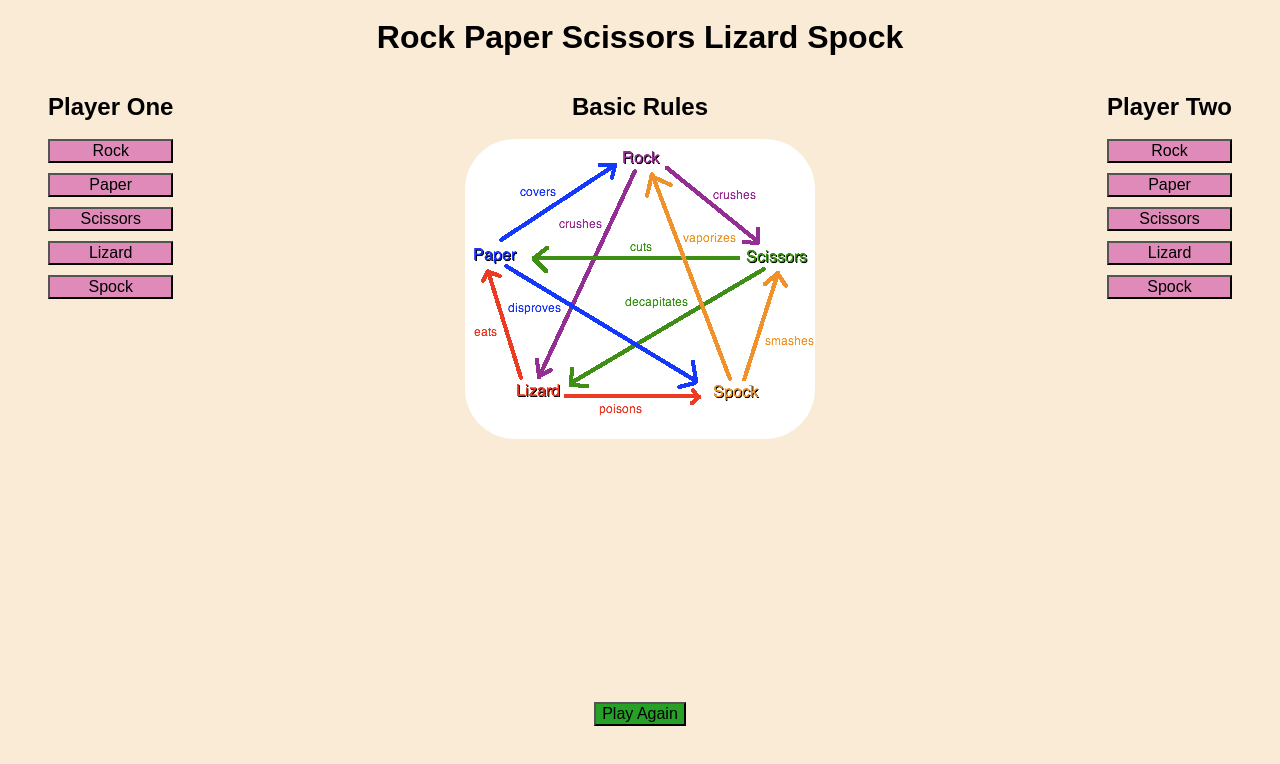
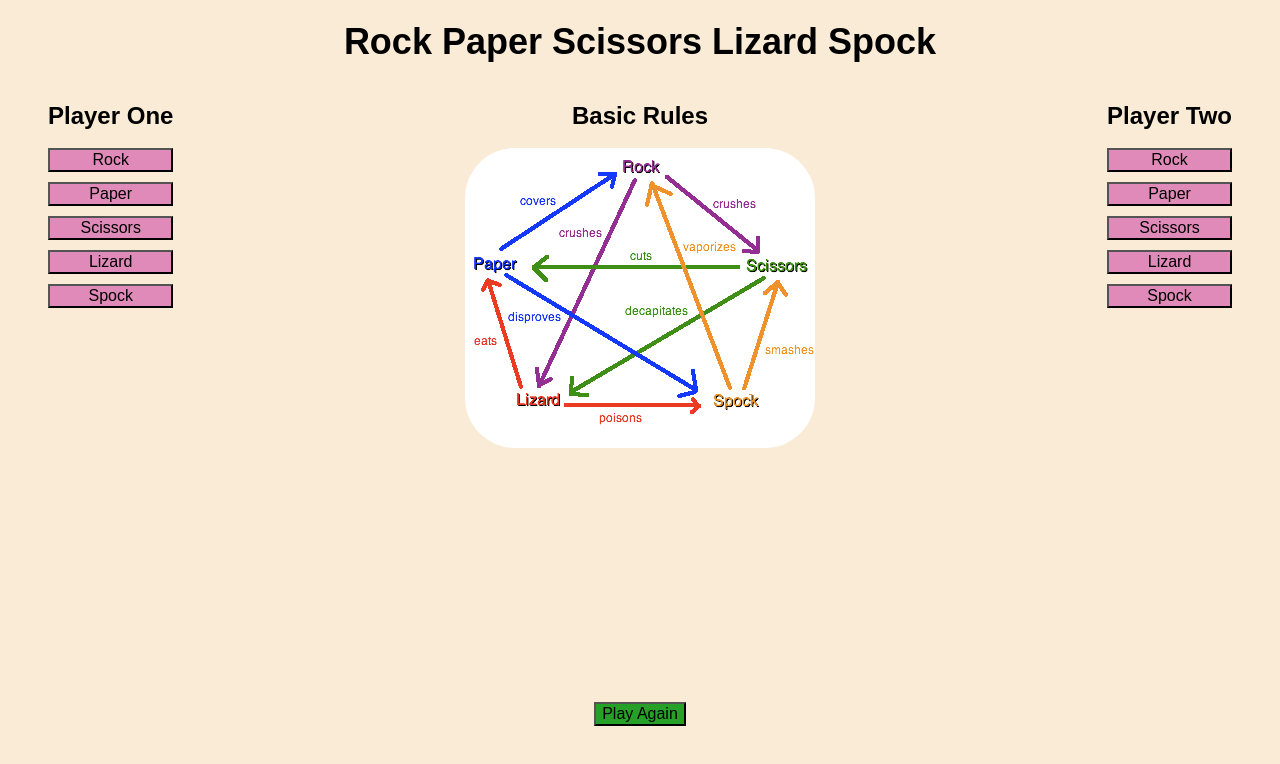
Before and after one commit to vickiticki/roshambo-js, a plain HTML site: page public/index.html in a window 1280 px wide. Drawn offline with Linux system fonts and the light colour scheme.

Commit message:
good enough

```diff
--- a/public/screen.css
+++ b/public/screen.css
@@ -26,6 +26,10 @@ section {
   flex-direction: column;
   justify-content: space-around;
   justify-items: right;
+}
+h1 {
+  font-family: fantasy;
+  font-size: 36px;
 }
 
 .buttons {
```
